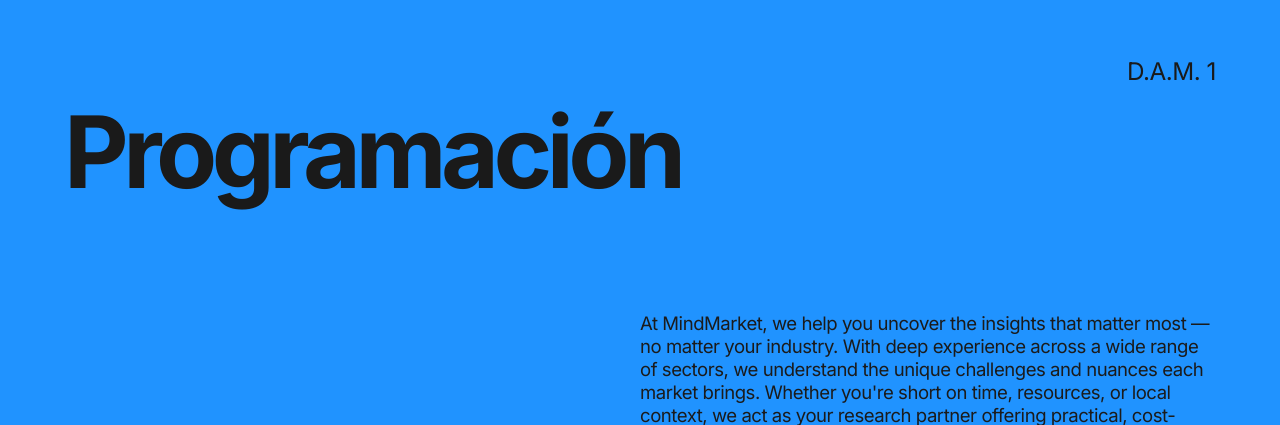
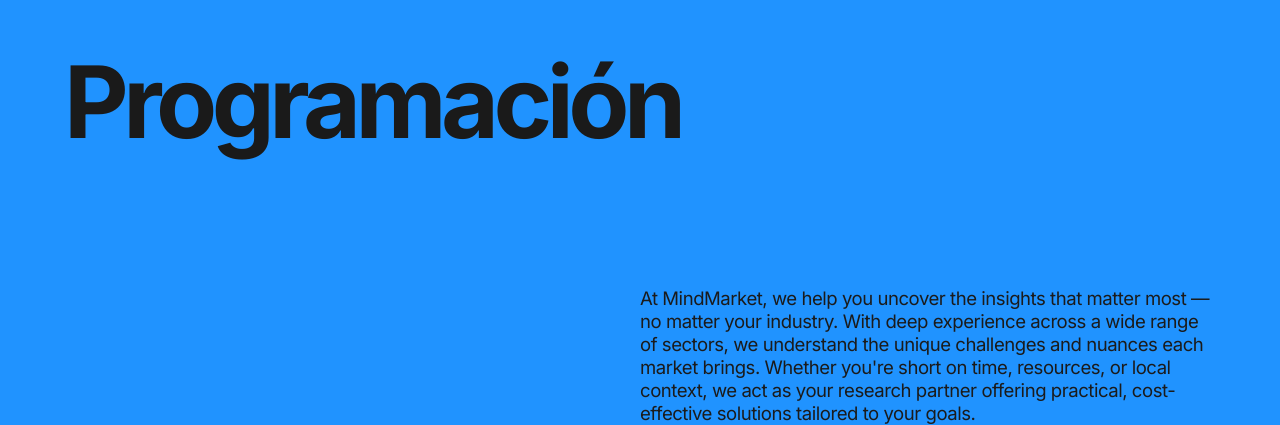
Before and after one commit to Eukeni666/RETO-LENGUAJE-DE-MARCAS, a PHP site: page / in a window 1280 px wide. Shown: the part 104-529 px from the top of the page. Run offline with PHP 8.4, Linux system fonts and the light colour scheme.

Commit message:
Remover DAM

```diff
--- a/index.html
+++ b/index.html
@@ -43,7 +43,6 @@
     <section class="portada-asignatura" aria-labelledby="titulo-asignatura">
       <div class="contenido-portada">
         <div class="texto-portada">
-          <p class="curso">D.A.M. 1</p>
           <h1 id="titulo-asignatura">Programación</h1>
         </div>
 
--- a/src/pages/baseDeDatos.html
+++ b/src/pages/baseDeDatos.html
@@ -43,7 +43,6 @@
     <section class="portada-asignatura" aria-labelledby="titulo-asignatura">
       <div class="contenido-portada">
         <div class="texto-portada">
-          <p class="curso">D.A.M. 1</p>
           <h1 id="titulo-asignatura">Bases de Datos</h1>
         </div>
 
--- a/src/pages/digitalizacion.html
+++ b/src/pages/digitalizacion.html
@@ -43,7 +43,6 @@
     <section class="portada-asignatura" aria-labelledby="titulo-asignatura">
       <div class="contenido-portada">
         <div class="texto-portada">
-          <p class="curso">D.A.M. 1</p>
           <h1 id="titulo-asignatura">Digitalización</h1>
         </div>
 
--- a/src/pages/entornos.html
+++ b/src/pages/entornos.html
@@ -43,7 +43,6 @@
     <section class="portada-asignatura" aria-labelledby="titulo-asignatura">
       <div class="contenido-portada">
         <div class="texto-portada">
-          <p class="curso">D.A.M. 1</p>
           <h1 id="titulo-asignatura">Entornos de Desarrollo</h1>
         </div>
 
--- a/src/pages/ingles.html
+++ b/src/pages/ingles.html
@@ -43,7 +43,6 @@
     <section class="portada-asignatura" aria-labelledby="titulo-asignatura">
       <div class="contenido-portada">
         <div class="texto-portada">
-          <p class="curso">D.A.M. 1</p>
           <h1 id="titulo-asignatura">Inglés</h1>
         </div>
 
--- a/src/pages/ipe.html
+++ b/src/pages/ipe.html
@@ -43,7 +43,6 @@
     <section class="portada-asignatura" aria-labelledby="titulo-asignatura">
       <div class="contenido-portada">
         <div class="texto-portada">
-          <p class="curso">D.A.M. 1</p>
           <h1 id="titulo-asignatura">I.P.E.</h1>
         </div>
 
--- a/src/pages/programacion.html
+++ b/src/pages/programacion.html
@@ -43,7 +43,6 @@
     <section class="portada-asignatura" aria-labelledby="titulo-asignatura">
       <div class="contenido-portada">
         <div class="texto-portada">
-          <p class="curso">D.A.M. 1</p>
           <h1 id="titulo-asignatura">Programación</h1>
         </div>
 
--- a/src/pages/sostenibilidad.html
+++ b/src/pages/sostenibilidad.html
@@ -43,7 +43,6 @@
     <section class="portada-asignatura" aria-labelledby="titulo-asignatura">
       <div class="contenido-portada">
         <div class="texto-portada">
-          <p class="curso">D.A.M. 1</p>
           <h1 id="titulo-asignatura">Sostenibilidad</h1>
         </div>
 
--- a/src/styles/index.css
+++ b/src/styles/index.css
@@ -185,15 +185,6 @@ nav button:hover {
   z-index: 2;
 }
 
-.curso {
-  margin-bottom: 1.25rem;
-  font-size: clamp(1.15rem, 1.9vw, 1.7rem);
-  font-weight: 500;
-  color: var(--color-portada);
-  letter-spacing: -0.02em;
-  text-align: right;
-}
-
 .texto-portada h1 {
   font-family: var(--fuente-titulos);
   font-size: clamp(3rem, 7.8vw, 8.3rem);
```
